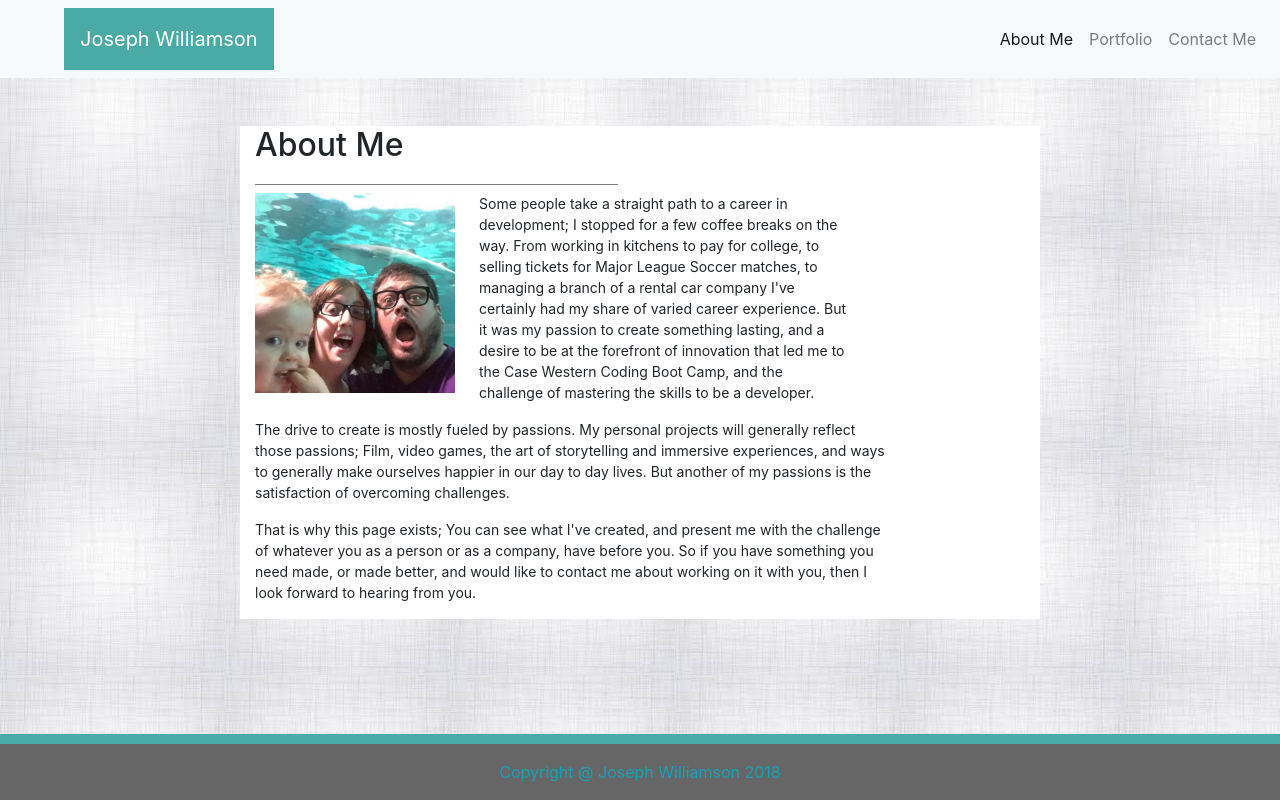
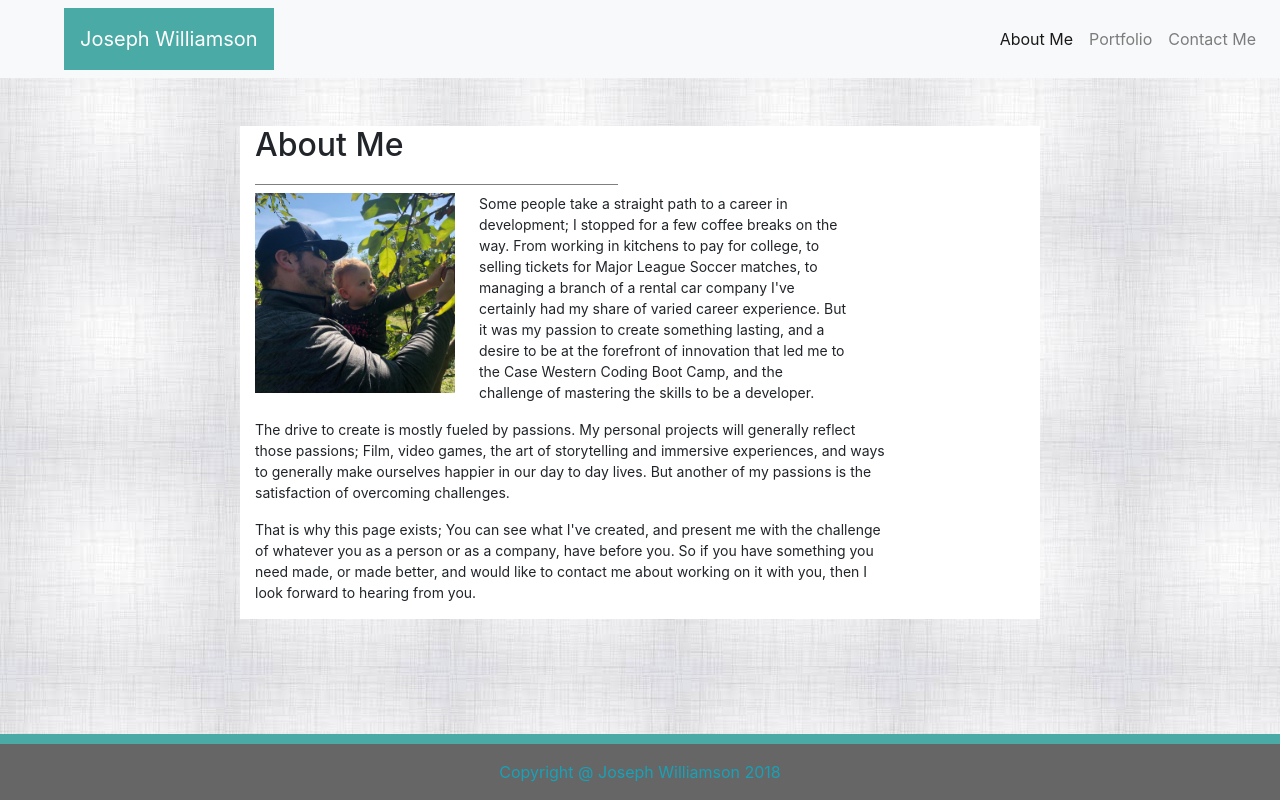
Before and after one commit to jmbw88/Bootstrap_Portfolio, a plain HTML site: page index.html in a window 1280 px wide. Drawn offline with nearby package versions, Linux system fonts and the light colour scheme.

Commit message:
Tried changing file name for broken image

```diff
--- a/index.html
+++ b/index.html
@@ -40,7 +40,7 @@
               </div>
               <div class="row">
                   <div class="col-md-3 mr-4">
-                        <img src="assets/images/Family Photo.jpg" alt="My Picture" style="width:200px; height:200px;" >
+                        <img src="./assets/images/Apple_Picking1.jpg" alt="My Picture" style="width:200px; height:200px;" >
                   </div>
                   <div class="col-md-6">
                         <p>Some people take a straight path to a career in development; I stopped for a few coffee breaks on the way. From working in kitchens to pay for college, to selling tickets for Major League Soccer matches, to managing a branch of a rental car company I've certainly had my share of varied career experience. But it was my passion to create something lasting, and a desire to be at the forefront of innovation that led me to the Case Western Coding Boot Camp, and the challenge of mastering the skills to be a developer.</p>
```
Also changed, not shown: Assets/images/Apple_Picking1.jpg (renamed from Assets/images/Apple_Picking.jpg).
